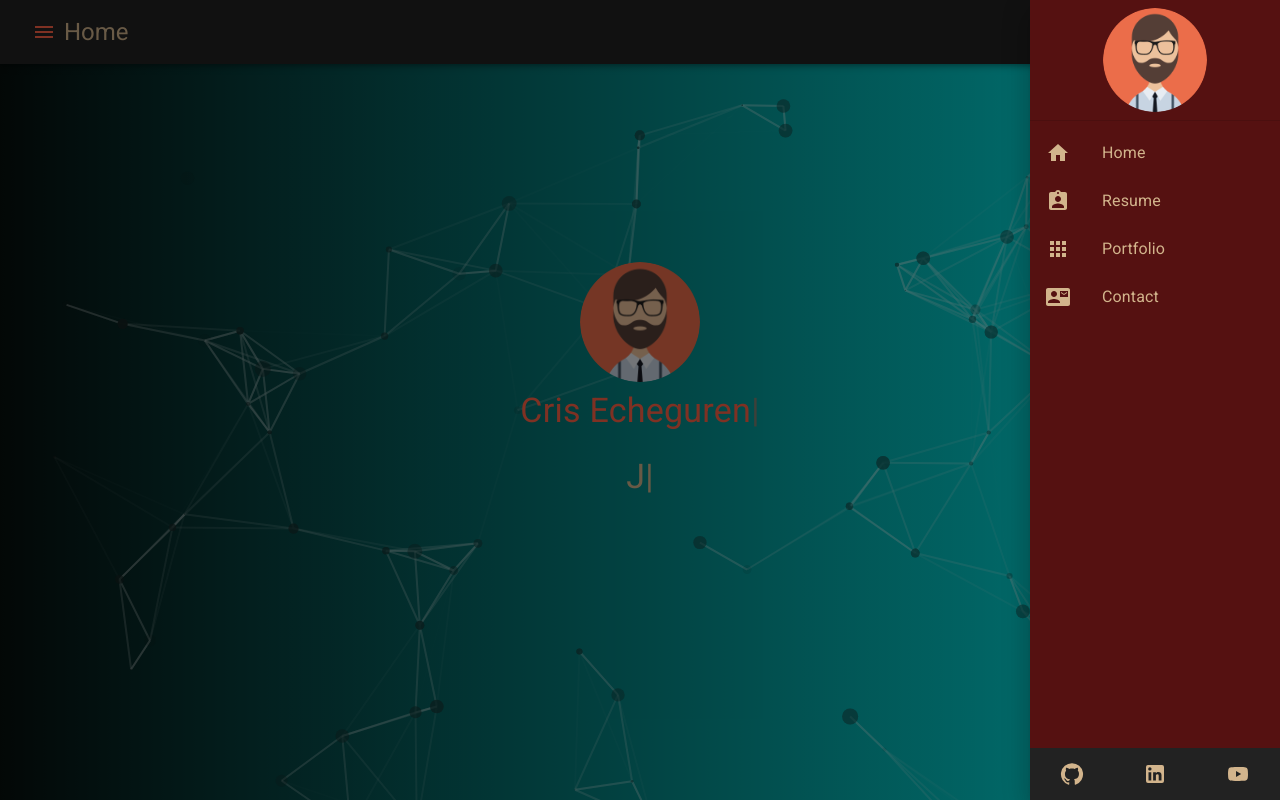
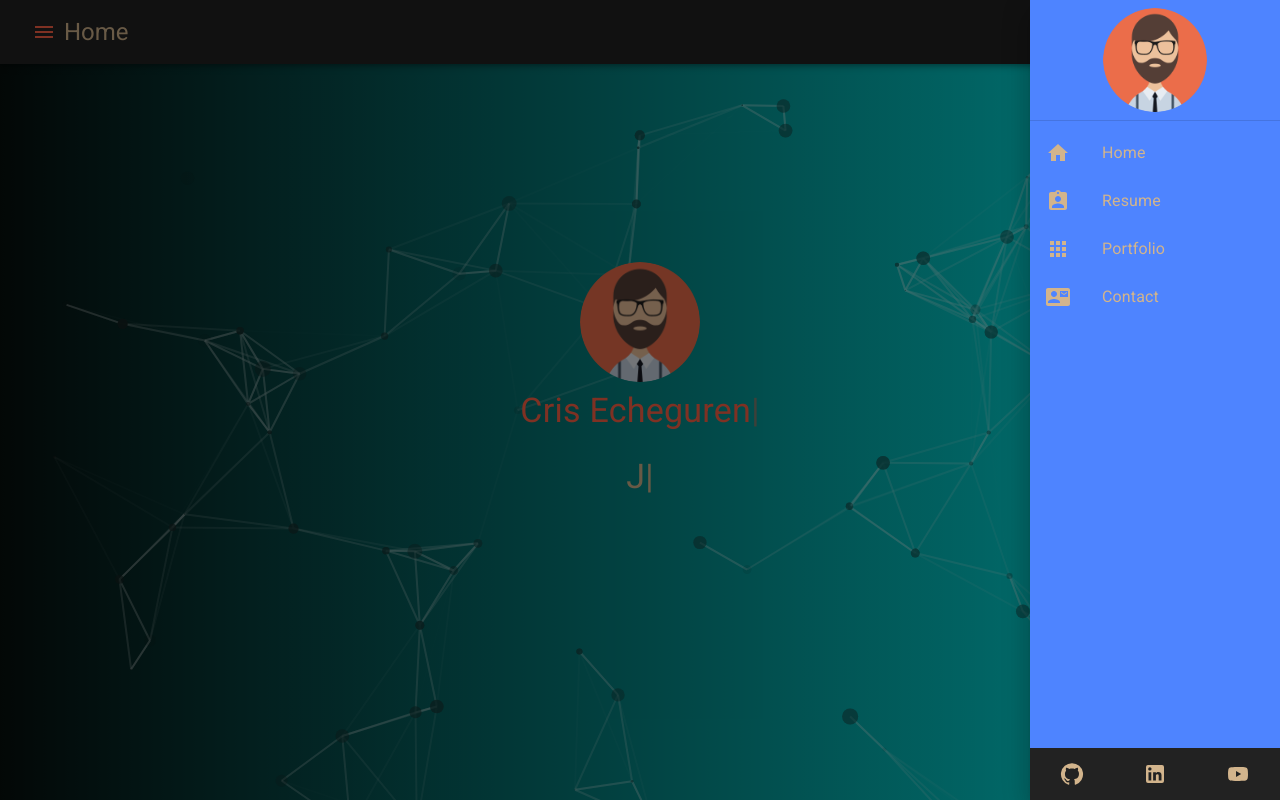
Before and after one commit to crisecheguren/echeguren.dev, a React (Create React App) app: page / in a window 1280 px wide. Both pictures are taken after a click on the button 44 px from the left and 32 px from the top of the page. Built offline with nearby package versions, Linux system fonts and the light colour scheme.

Commit message:
changed navbar .css

```diff
--- a/src/components/Navbar.js
+++ b/src/components/Navbar.js
@@ -62,7 +62,7 @@ const Navbar = ( {currentPage} ) => {
 
             sx={{
                 width: 250,
-                background: "#511",
+                background: "#4E84FF",
                 height: "100%"
             }}
             component="div"
```
